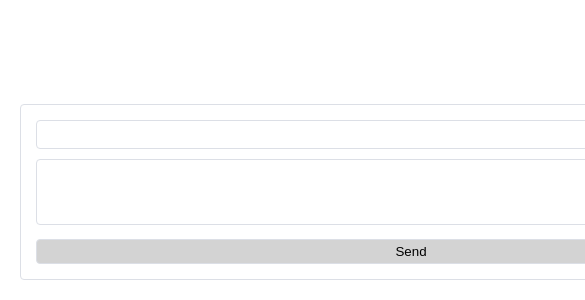
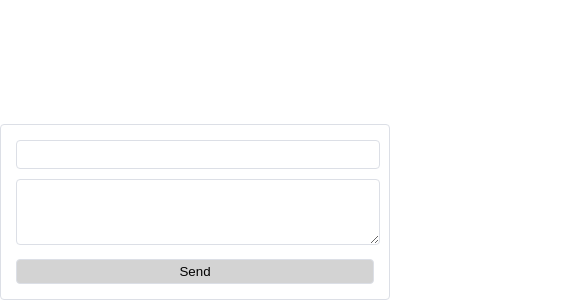
Before and after one commit to dmitryweiner/websocket-chat, a website: page index.html in a window 390 px wide. Shown: the part 544-844 px from the top of the page, 585 px wide, since content can reach past the window. Drawn offline with Linux system fonts and the light colour scheme.

Commit message:
Adaptive design for mobile screens

```diff
--- a/index.html
+++ b/index.html
@@ -16,6 +16,13 @@
             height: 100%;
             width: 800px;
             margin: 0 auto;
+        }
+
+        @media only screen and (max-width: 800px) {
+            .main-container {
+                width: 100%;
+                margin: 0;
+            }
         }
 
         .messages-container {
@@ -43,11 +50,23 @@
             margin: 20px;
         }
 
+        @media only screen and (max-width: 800px) {
+            .form-container {
+                margin: 0;
+            }
+        }
+
         .form-container form {
             width: 100%;
             padding: 10px;
             border-radius: 4px;
             border: 1px solid #dcdfe6;
+        }
+
+        @media only screen and (max-width: 800px) {
+            .form-container form {
+                width: auto;
+            }
         }
 
         .form-container form  * {
```
